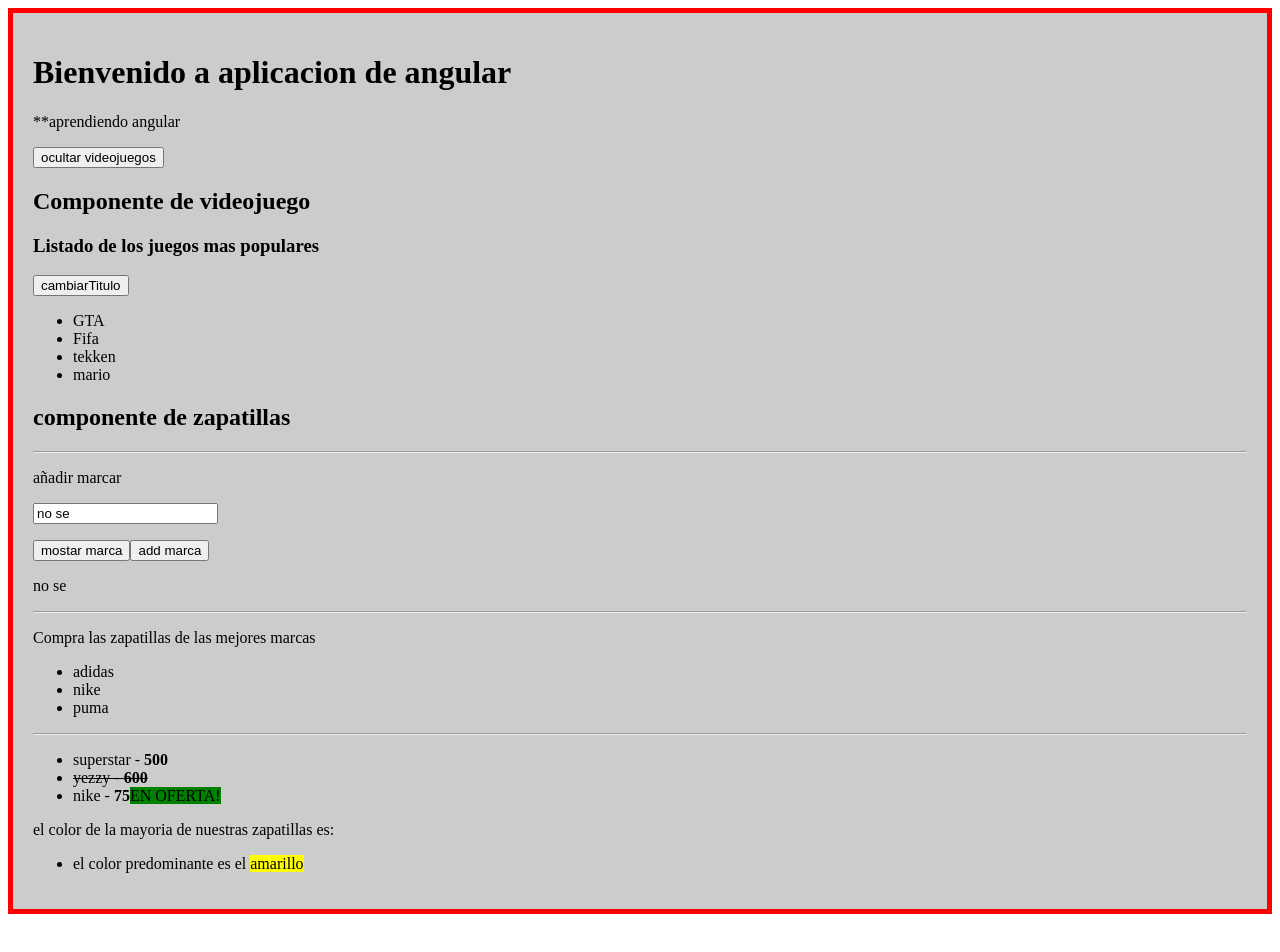
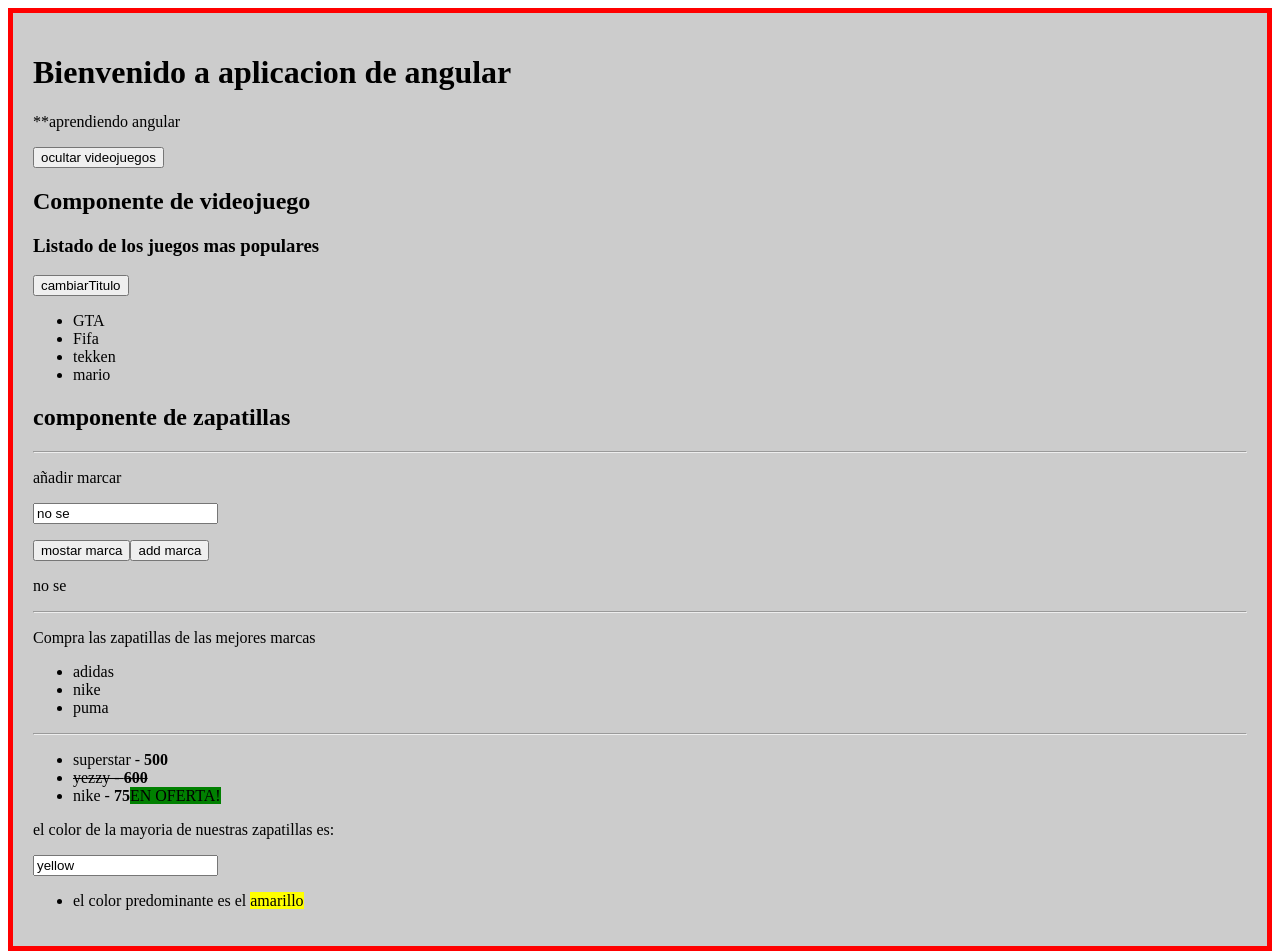
Before and after one commit to Juan-Camilo-Suarez/angular-start, an Angular app in the folder aprendiendo-angular/: page / in a window 1280 px wide. Shown: the top 952 px of the page. Before the commit the page ends 922 px from the top, so only its background shows below. Built offline with nearby package versions, Linux system fonts and the light colour scheme.

Commit message:
binding bidirecctional

```diff
--- a/aprendiendo-angular/src/app/zapatillas/zapatillas.component.html
+++ b/aprendiendo-angular/src/app/zapatillas/zapatillas.component.html
@@ -39,7 +39,7 @@
 </ul>
 
 <p>el color de la mayoria de nuestras zapatillas es:</p>
-
+<input type="text" [(ngModel)]="color"/>
 <ul [ngSwitch]="color">
     <li *ngSwitchCase="'yellow'">
         el color predominante es el
```
